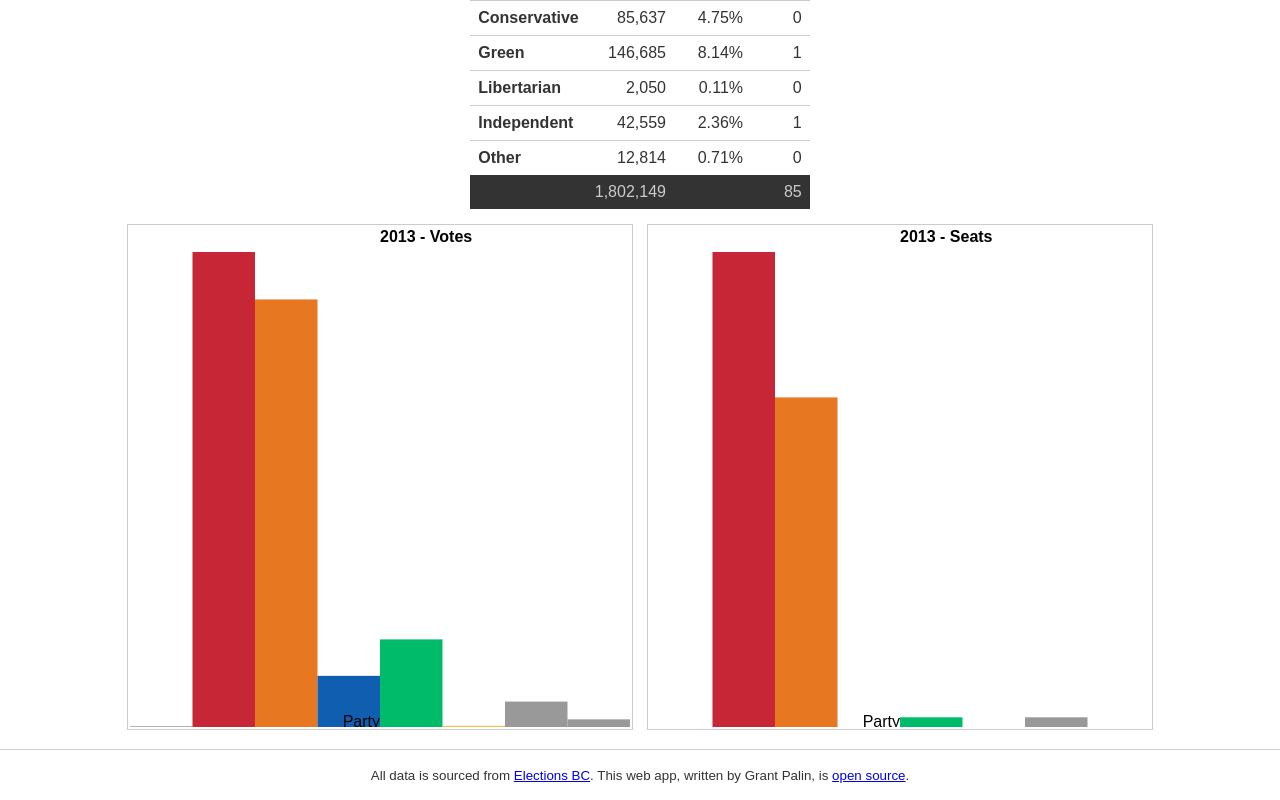
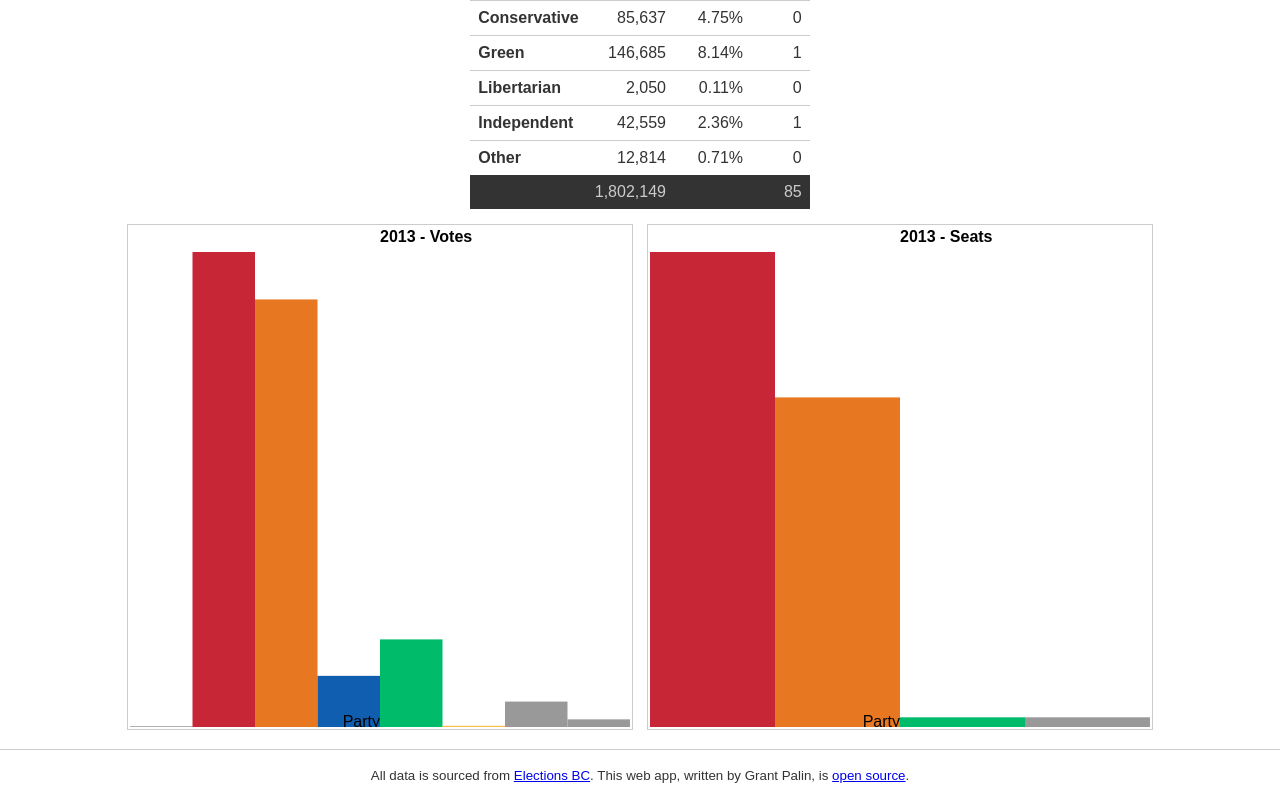
Before and after one commit to grantpalin/bc-elects, a React (Create React App) app: page / in a window 1280 px wide. Shown: the part 453-1253 px from the top of the page. Built offline with nearby package versions, Linux system fonts and the light colour scheme.

Commit message:
Reduced charting of seats to just those parties having seats.

```diff
--- a/src/App.js
+++ b/src/App.js
@@ -60,6 +60,9 @@ class App extends Component {
 			const votes = year.results.reduce(function(tot, val) { return tot + val["votes"] }, 0);
 			const seats = year.results.reduce(function(tot, val) { return tot + val["seats"] }, 0);
 
+			// little point showing seats for parties that have none, so filter out said parties
+			const seatsData = year.results.filter(function(val) { return val.seats > 0; });
+
 			return (
 				<section className="results-section">
 					<h2 className="results-section-title">{year.year}</h2>
@@ -73,7 +76,7 @@ class App extends Component {
 						} />
 
 					<BarChart title={year.year + ' - Votes'} year={year.year} data={year.results.map(function(val) { return { party: val.party, value: val.votes }})} width={500} height={500} xlabel="Party" />
-					<BarChart title={year.year + ' - Seats'} year={year.year} data={year.results.map(function(val) { return { party: val.party, value: val.seats }})} width={500} height={500} xlabel="Party" />
+					<BarChart title={year.year + ' - Seats'} year={year.year} data={seatsData.map(function(val) { return { party: val.party, value: val.seats }})} width={500} height={500} xlabel="Party" />
 				</section>
 			)
 		});
```
